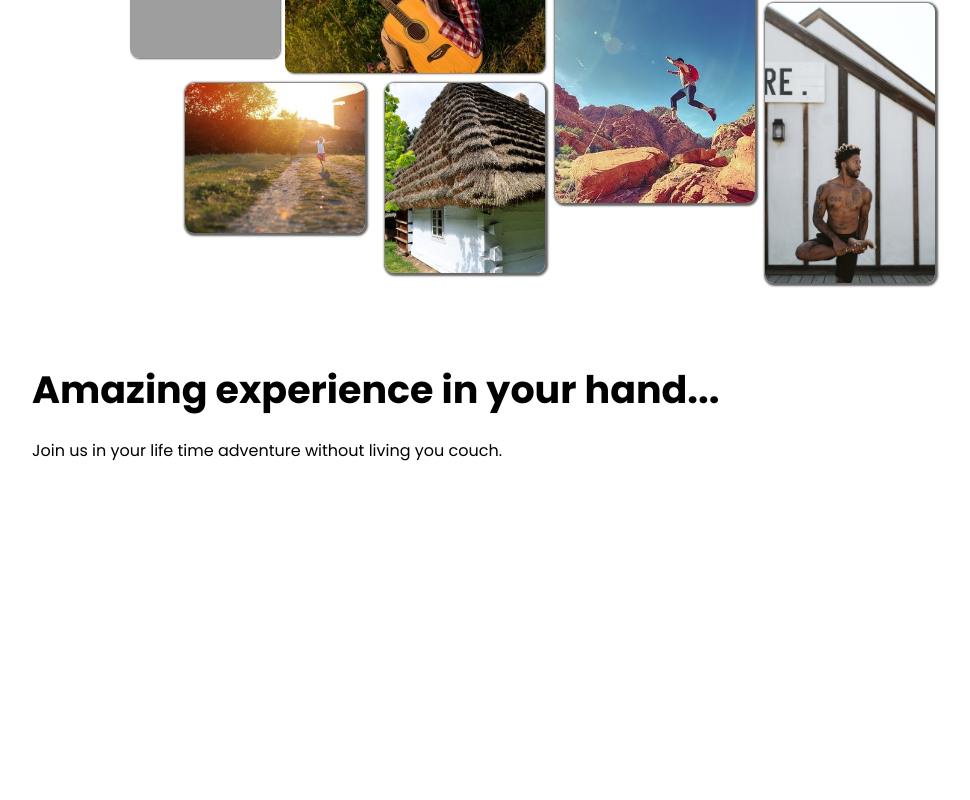
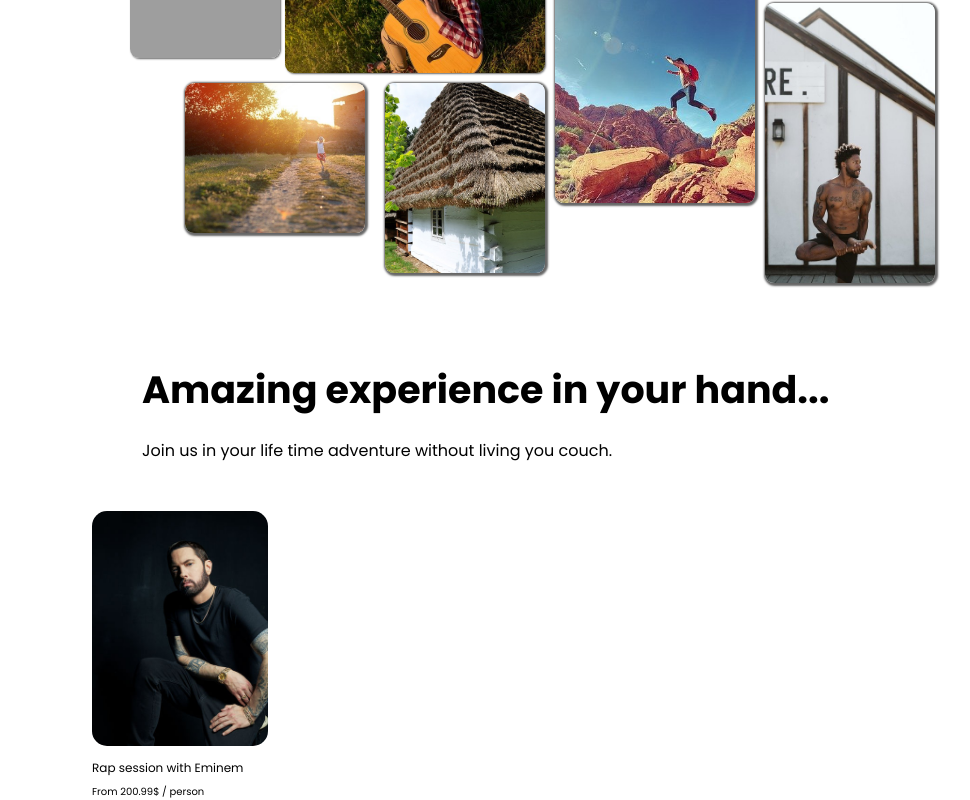
Before and after one commit to Artur760823/airbnb, a React (Create React App) app: page / in a window 1280 px wide. Shown: the part 209-1009 px from the top of the page, without its empty margins (18-988 px from the left). Before the commit the page ends 800 px from the top, so only its background shows below. Built offline with nearby package versions, Linux system fonts and the light colour scheme; grey boxes are pictures that could not be loaded.

Commit message:
Add first card

```diff
--- a/public/index.html
+++ b/public/index.html
@@ -12,7 +12,6 @@
 </head>
 
 <body>
-  <noscript>You need to enable JavaScript to run this app.</noscript>
   <div id="root"></div>
 </body>
 
--- a/src/App.js
+++ b/src/App.js
@@ -1,12 +1,14 @@
 import React from 'react'
 import NavBar from './components/NavBar';
 import Galery from './components/Galery';
+import Card from './components/Card';
 
 function App() {
   return (
     <div className='wrapper'>
       <NavBar />
       <Galery />
+      <Card />
     </div>
   )
 }
--- /dev/null
+++ b/src/components/Card.css
@@ -0,0 +1,29 @@
+.card{
+  position: absolute;
+  top: 720px;
+
+}
+.card__img{
+  position: absolute;
+  width: 176px;
+  height: 235px;
+  background-image: url('../images/eminem.jpg');
+  background-size: cover;
+  border-radius: 15px;
+}
+.card__description{
+  position: absolute;
+  width: 175px;
+  height: 14px;
+  top: 250px;
+  font-size: 12px;
+  line-height: 110%;
+}
+.card__costs{
+  position: absolute;
+  width: 175px;
+  height: 14px;
+  top: 275px;
+  font-size: 10px;
+  line-height: 110%;
+}
--- /dev/null
+++ b/src/components/Card.js
@@ -0,0 +1,14 @@
+import React from 'react'
+import './Card.css';
+
+function Card() {
+  return (
+    <div className='card'>
+      <div className='card__img'></div>
+      <p className='card__description'>Rap session with Eminem</p>
+      <p className='card__costs'>From 200.99$ / person</p>
+    </div>
+  )
+}
+
+export default Card
--- a/src/components/Galery.css
+++ b/src/components/Galery.css
@@ -5,12 +5,13 @@
   left: 50%;
   top: 50%;
   transform: translate(-50%, -90%);
+  margin: 0 auto;
 }
 .main-galery__img_1{
   position: absolute;
   width: 150px;
   height: 120px;
-  left: 20px;
+  left: 2%;
   top: 35px;
   background-image: url('../images/kitchen.jpg');
   background-size: cover;
--- a/src/style.css
+++ b/src/style.css
@@ -6,3 +6,8 @@
   box-sizing: border-box;
   font-family: 'Poppins', sans-serif;
 }
+.wrapper{
+  max-width: 1060px;
+  height: 100vh;
+  margin: 0 auto;
+}
```
Also changed, not shown: src/images/eminem.jpg (added).
